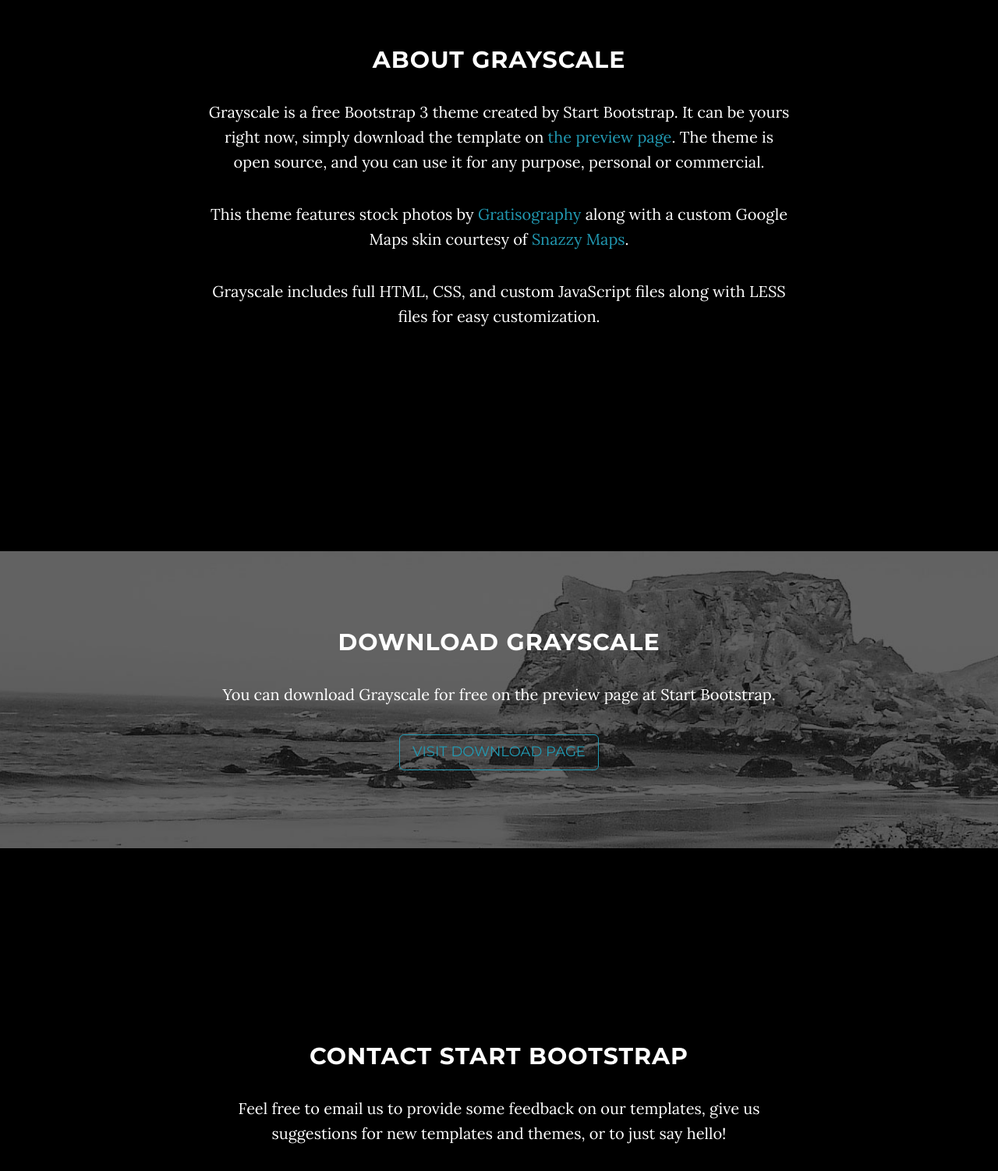
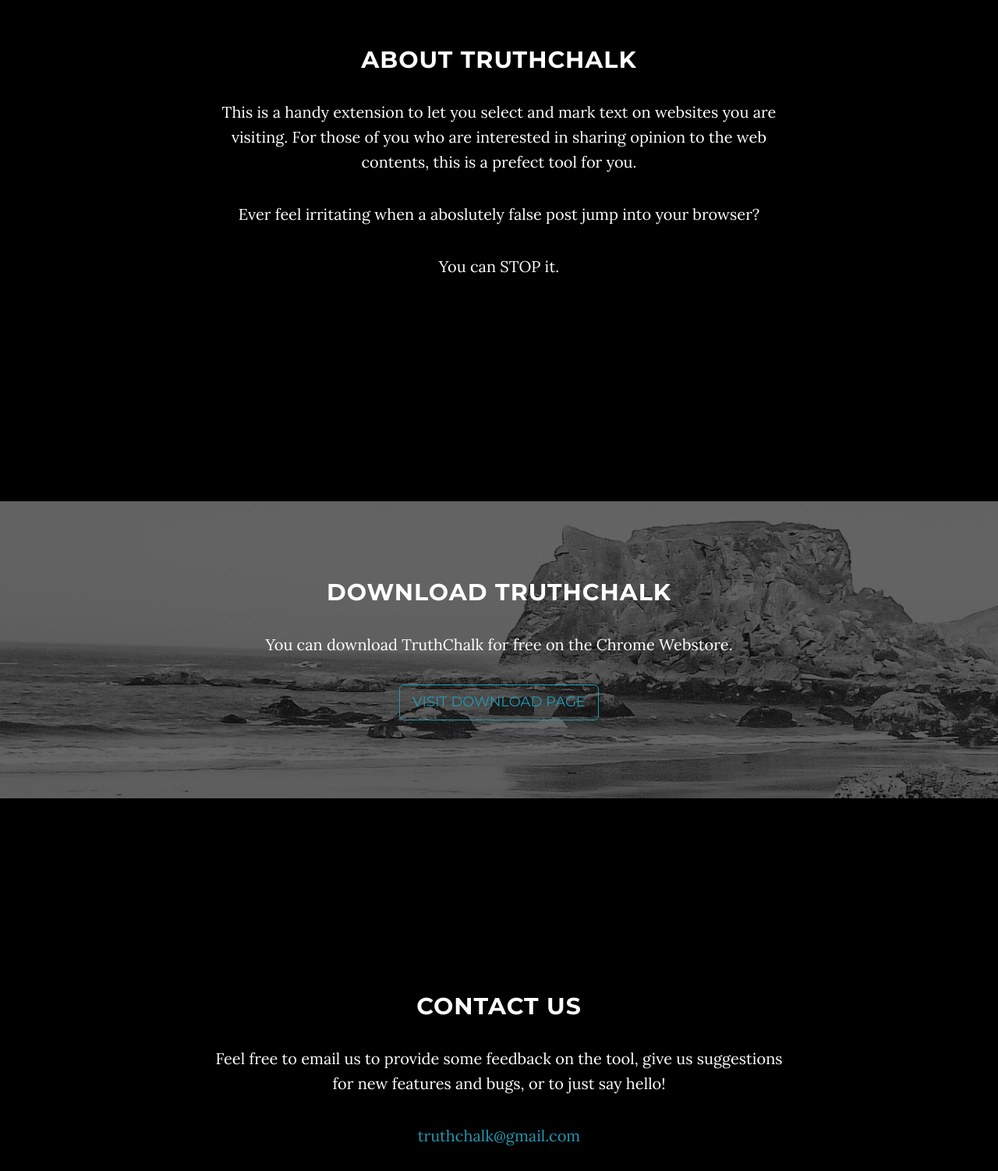
Before and after one commit to archlyx/TruthChalk-Webpage, a plain HTML site: page index.html in a window 1280 px wide. Shown: the part 990-2492 px from the top of the page at 78% size. Drawn offline with Linux system fonts and the light colour scheme; some packages are replaced by stand-ins of ours.

Commit message:
Modified the texts

```diff
--- a/index.html
+++ b/index.html
@@ -41,7 +41,7 @@
                     <i class="fa fa-bars"></i>
                 </button>
                 <a class="navbar-brand page-scroll" href="#page-top">
-                    <i class="fa fa-play-circle"></i>  <span class="light">Start</span> Bootstrap
+                    <span class="light">Truth</span>Chalk
                 </a>
             </div>
 
@@ -74,8 +74,8 @@
             <div class="container">
                 <div class="row">
                     <div class="col-md-8 col-md-offset-2">
-                        <h1 class="brand-heading">Grayscale</h1>
-                        <p class="intro-text">A free, responsive, one page Bootstrap theme.<br>Created by Start Bootstrap.</p>
+                        <h1 class="brand-heading">TRUE &amp; FALSE</h1>
+                        <p class="intro-text">Annotate the media, stop the rumor</p>
                         <a href="#about" class="btn btn-circle page-scroll">
                             <i class="fa fa-angle-double-down animated"></i>
                         </a>
@@ -89,10 +89,10 @@
     <section id="about" class="container content-section text-center">
         <div class="row">
             <div class="col-lg-8 col-lg-offset-2">
-                <h2>About Grayscale</h2>
-                <p>Grayscale is a free Bootstrap 3 theme created by Start Bootstrap. It can be yours right now, simply download the template on <a href="http://startbootstrap.com/template-overviews/grayscale/">the preview page</a>. The theme is open source, and you can use it for any purpose, personal or commercial.</p>
-                <p>This theme features stock photos by <a href="http://gratisography.com/">Gratisography</a> along with a custom Google Maps skin courtesy of <a href="http://snazzymaps.com/">Snazzy Maps</a>.</p>
-                <p>Grayscale includes full HTML, CSS, and custom JavaScript files along with LESS files for easy customization.</p>
+                <h2>About TruthChalk</h2>
+                <p>This is a handy extension to let you select and mark text on websites you are visiting. For those of you who are interested in sharing opinion to the web contents, this is a prefect tool for you.</p>
+                <p>Ever feel irritating when a aboslutely false post jump into your browser? </p>
+                <p>You can STOP it. </p>
             </div>
         </div>
     </section>
@@ -102,9 +102,9 @@
         <div class="download-section">
             <div class="container">
                 <div class="col-lg-8 col-lg-offset-2">
-                    <h2>Download Grayscale</h2>
-                    <p>You can download Grayscale for free on the preview page at Start Bootstrap.</p>
-                    <a href="http://startbootstrap.com/template-overviews/grayscale/" class="btn btn-default btn-lg">Visit Download Page</a>
+                    <h2>Download TruthChalk</h2>
+                    <p>You can download TruthChalk for free on the Chrome Webstore.</p>
+                    <a href="https://chrome.google.com/webstore/detail/truth-chalk/fikmknniofafpdiceddibkgfbjkdjigg" class="btn btn-default btn-lg">Visit Download Page</a>
                 </div>
             </div>
         </div>
@@ -114,27 +114,27 @@
     <section id="contact" class="container content-section text-center">
         <div class="row">
             <div class="col-lg-8 col-lg-offset-2">
-                <h2>Contact Start Bootstrap</h2>
-                <p>Feel free to email us to provide some feedback on our templates, give us suggestions for new templates and themes, or to just say hello!</p>
-                <p><a href="mailto:feedback@startbootstrap.com">feedback@startbootstrap.com</a>
+                <h2>Contact Us</h2>
+                <p>Feel free to email us to provide some feedback on the tool, give us suggestions for new features and bugs, or to just say hello!</p>
+                <p><a href="mailto:feedback@startbootstrap.com">truthchalk@gmail.com</a>
                 </p>
                 <ul class="list-inline banner-social-buttons">
                     <li>
                         <a href="https://twitter.com/SBootstrap" class="btn btn-default btn-lg"><i class="fa fa-twitter fa-fw"></i> <span class="network-name">Twitter</span></a>
                     </li>
                     <li>
-                        <a href="https://github.com/IronSummitMedia/startbootstrap" class="btn btn-default btn-lg"><i class="fa fa-github fa-fw"></i> <span class="network-name">Github</span></a>
+                        <a href="https://github.com/archlyx/truth-annotator" class="btn btn-default btn-lg"><i class="fa fa-github fa-fw"></i> <span class="network-name">Github</span></a>
                     </li>
-                    <li>
+<!--                     <li>
                         <a href="https://plus.google.com/+Startbootstrap/posts" class="btn btn-default btn-lg"><i class="fa fa-google-plus fa-fw"></i> <span class="network-name">Google+</span></a>
-                    </li>
+                    </li> -->
                 </ul>
             </div>
         </div>
     </section>
 
     <!-- Map Section -->
-    <div id="map"></div>
+    <!-- <div id="map"></div> -->
 
     <!-- Footer -->
     <footer>
```
